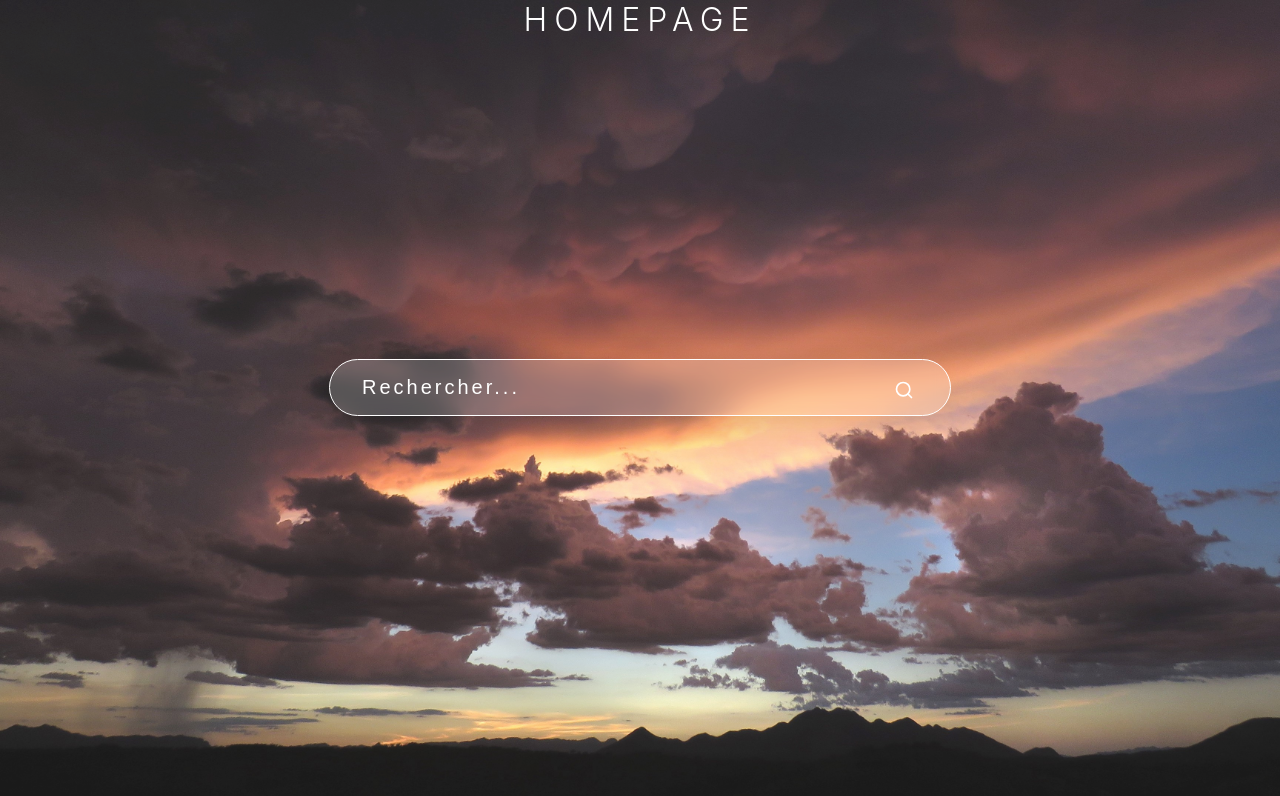
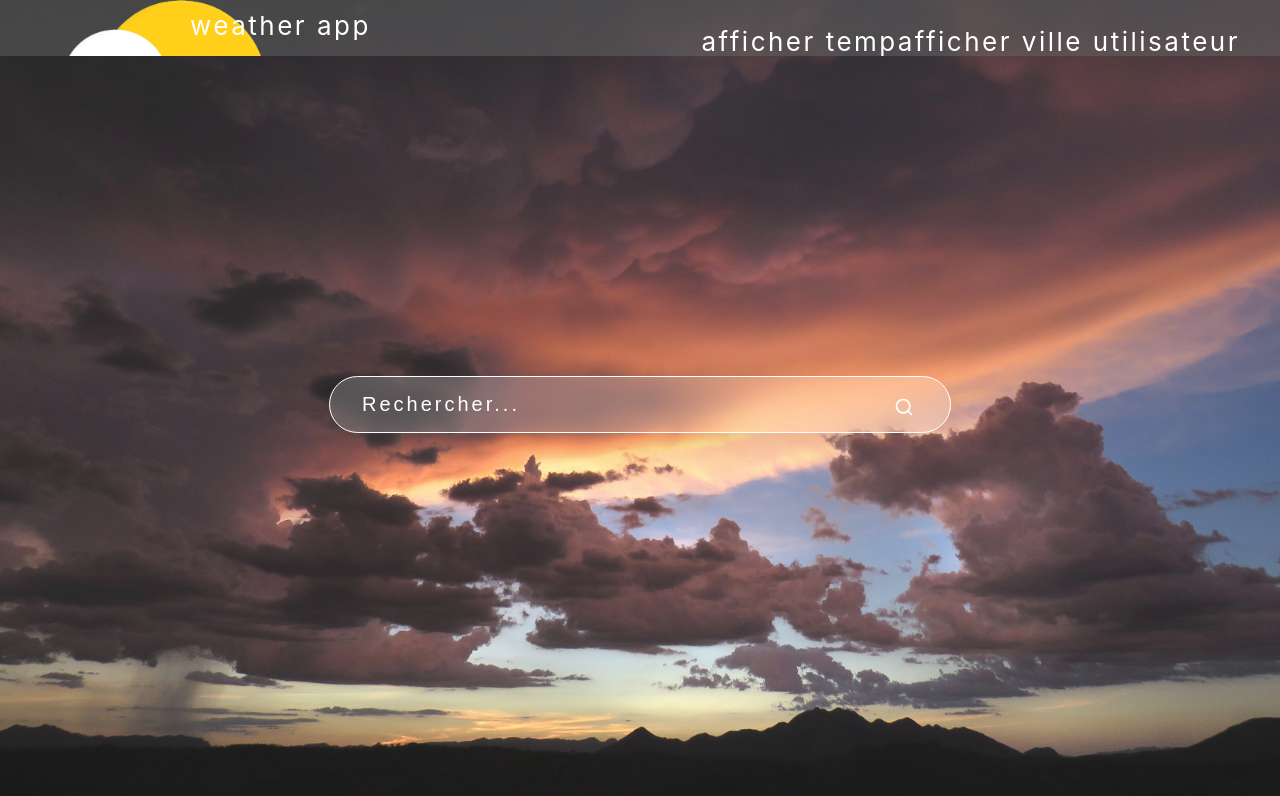
Before and after one commit to Mathis-COCO/react-weather-app, a React (Create React App) app: page / in a window 1280 px wide. Shown: the top 796 px of the page. Built offline with nearby package versions, Linux system fonts and the light colour scheme; no server answers.

Commit message:
navbar working and fixes

```diff
--- a/src/components/Map.jsx
+++ b/src/components/Map.jsx
@@ -16,13 +16,14 @@ function ChangeView({center, zoom}) {
 
 function WeatherMap(props) {
     const mapRef = useRef();
-    const {lat, lon} = props;
+    const {lat, lon, height, width} = props;
     const position = [lat, lon];
+    console.log(height, width);
 
     const styles = {
         mapContainer: {
-            height: 700,
-            width: 1000,
+            height,
+            width,
         },
     };
 
--- /dev/null
+++ b/src/components/Navbar.jsx
@@ -0,0 +1,37 @@
+/* eslint-disable capitalized-comments */
+/* eslint-disable react/prop-types */
+/* eslint-disable arrow-parens */
+/* eslint-disable indent */
+import React from 'react';
+import {useLocation, useNavigate} from 'react-router-dom';
+import '../css/Navbar.scss';
+import siteLogo from '../img/icon2.png';
+
+function Navbar() {
+    const location = useLocation();
+
+    const styles = {background: location.pathname === '/' ? 'rgba(89, 89, 89, 0.459)' : 'rgb(79, 173, 255)'};
+
+    const navigate = useNavigate();
+    const handleClick = () => navigate('/');
+
+    return (
+        <div className='navbar-c-main' style={styles}>
+            <div className='inline'>
+                <div className='inline navbar-left' onClick={handleClick}>
+                    <div className='navbar-c-logo'>
+                        <img src={siteLogo} alt='weather-logo' className='navbar-logo' />
+                    </div>
+                    <p className='navbar-title'>Weather App</p>
+                </div>
+                <div className='inline navbar-right'>
+                    <p>AFFICHER TEMP</p>
+                    <p>AFFICHER VILLE UTILISATEUR</p>
+                </div>
+            </div>
+
+        </div>
+  );
+}
+
+export default Navbar;
--- /dev/null
+++ b/src/css/Navbar.scss
@@ -0,0 +1,44 @@
+.navbar-c-main {
+    height: 56px;
+    overflow: hidden;
+}
+
+.inline {
+    display: flex;
+    justify-content: space-between;
+}
+
+.navbar-logo {
+    margin: 0 0 0 30px;
+    height: 80px;
+    transition: height 1s ease 0s;
+}
+
+.navbar-title {
+    color: #ffffff;
+    letter-spacing: 2.5px;
+    text-transform: lowercase;
+    font-size: 26px;
+    margin: 10px 0 0 40px;
+}
+
+.navbar-left {
+    cursor: pointer;
+}
+
+.navbar-left:hover .navbar-logo{
+    height: 170px;
+}
+
+.navbar-c-logo {
+    width: 150px;
+}
+
+.navbar-right {
+    color: #ffffff;
+    letter-spacing: 2.5px;
+    text-transform: lowercase;
+    font-size: 26px;
+    margin: 0 40px 0 0;
+    vertical-align: middle;
+}
--- a/src/pages/Fullmap.jsx
+++ b/src/pages/Fullmap.jsx
@@ -1,24 +1,23 @@
 /* eslint-disable capitalized-comments */
 /* eslint-disable no-unused-vars */
 /* eslint-disable indent */
-import {React, useState} from 'react';
-import '../css/App.scss';
-import {MapContainer, Marker, Popup, TileLayer, useMap} from 'react-leaflet';
-import 'leaflet/dist/leaflet.css';
+import {React, useRef} from 'react';
+import WeatherMap from '../components/Map';
+import Navbar from '../components/Navbar';
 
 function Fullmap() {
+    const windowSize = useRef([window.innerWidth, window.innerHeight]);
     return (
-        <MapContainer center={[51.505, -0.09]} zoom={13} scrollWheelZoom={false} style={{height: '100vh'}}>
-        <TileLayer
-            attribution='&copy; <a href="https://www.openstreetmap.org/copyright">OpenStreetMap</a> contributors'
-            url='https://{s}.tile.openstreetmap.org/{z}/{x}/{y}.png'
-        />
-        <Marker position={[51.505, -0.09]}>
-            <Popup>
-            A pretty CSS3 popup. <br /> Easily customizable.
-            </Popup>
-        </Marker>
-        </MapContainer>
+        <div className='main-div'>
+            <Navbar />
+            <WeatherMap
+            lat={43.3}
+            lon={0.65}
+            height={windowSize.current[1] - 56}
+            width={windowSize.current[0]}
+            />
+        </div>
+
     );
 }
 
--- a/src/pages/Homepage.jsx
+++ b/src/pages/Homepage.jsx
@@ -6,6 +6,7 @@ import '../css/App.scss';
 import {FiSearch} from 'react-icons/fi';
 import SearchResults from '../components/SearchResults';
 import WeatherMap from '../components/Map.jsx';
+import Navbar from '../components/Navbar';
 
 function Homepage() {
     const [location, setLocation] = useState('');
@@ -41,7 +42,7 @@ function Homepage() {
 
     return (
         <div className='main-div'>
-            <h1 className='home-title'>HOMEPAGE</h1>
+            <Navbar />
             {/* <img src='../img/{allInfos.weather[0].main}.gif' alt='background effect' /> */}
             <div>
                 <form onSubmit={apiLocation} className='searchbar'>
@@ -55,6 +56,8 @@ function Homepage() {
                             <WeatherMap
                                 lat={allInfos.coord.lat}
                                 lon={allInfos.coord.lon}
+                                height={700}
+                                width={1000}
                             />
                         </div>
 
```
Also changed, not shown: src/img/icon1.png (added), src/img/icon2.png (added).
